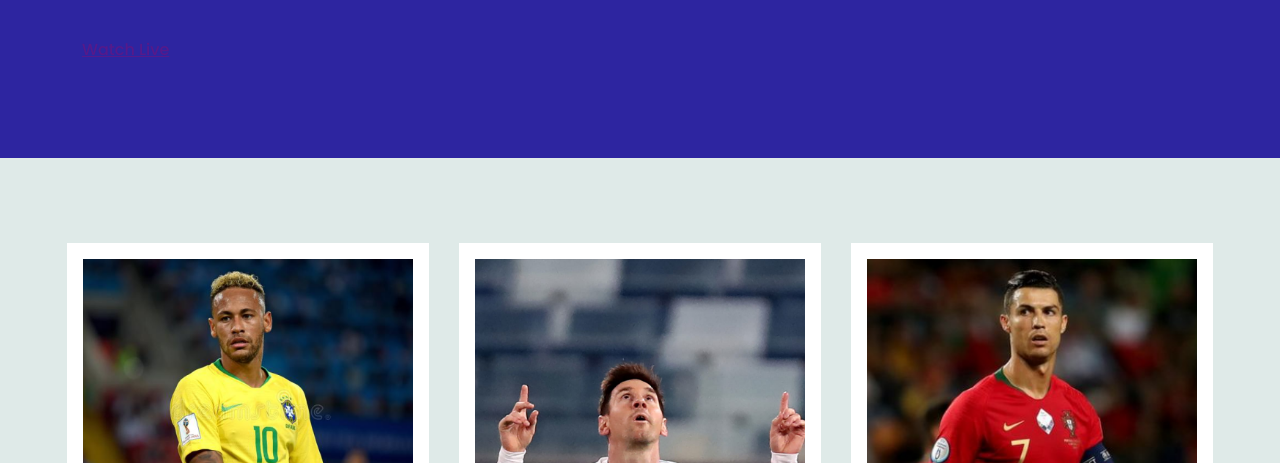
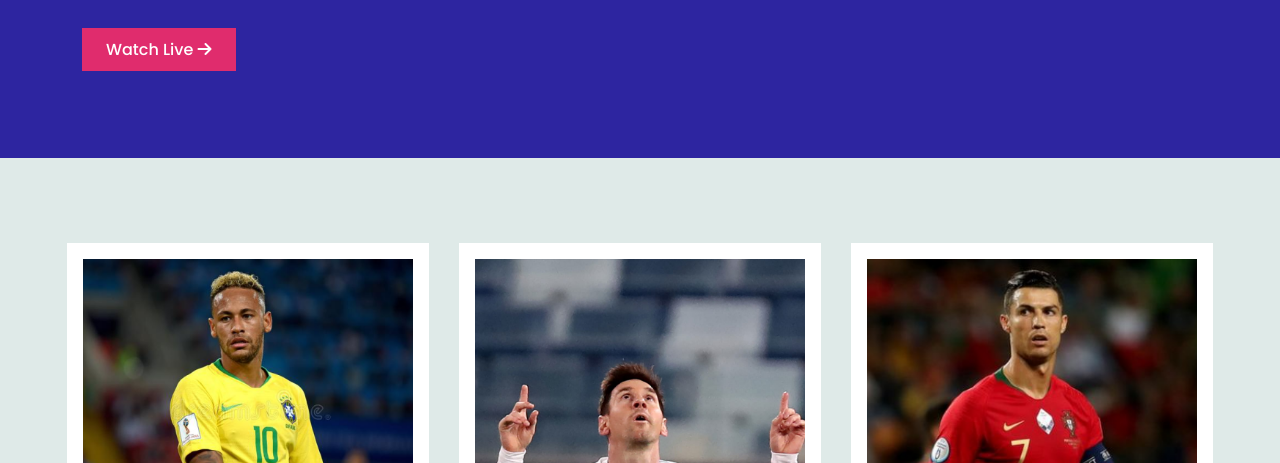
Before and after one commit to sanowarshah/responsive-football, a plain HTML site: page index.html in a window 1280 px wide. Shown: the part 637-1100 px from the top of the page. Drawn offline with Linux system fonts and the light colour scheme.

Commit message:
hover add commit

```diff
--- a/index.html
+++ b/index.html
@@ -14,7 +14,7 @@
     <section class="top-info">
         <div class="top-text">
             <h1 class="text">Conmebol Copa America 2021</h1>
-            <a href="" class="button">Watch Live</a>
+            <a href="" class="button">Watch Live <i class="fas fa-arrow-right"></i></a>
         </div>
         <div class="top-image">
             <img src="images/banner.png" alt="">
--- a/styles.css
+++ b/styles.css
@@ -26,6 +26,16 @@ body{
     font-weight: 700;
     font-size: 64px;
     color: white;
+}
+.button{
+    color: white;
+    text-decoration: none;
+    background: #E02C6D;
+    padding: 10px 24px;
+}
+.button:hover{
+    font-size: 2em;
+
 }
 .container{
 
```
